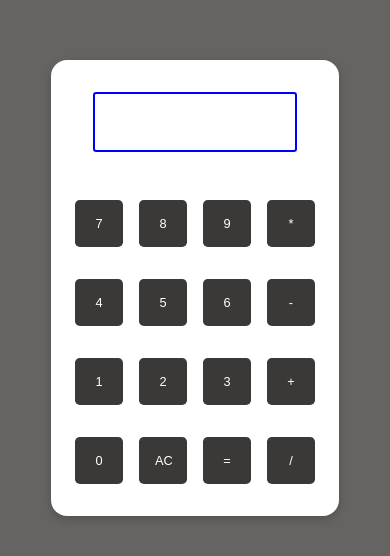
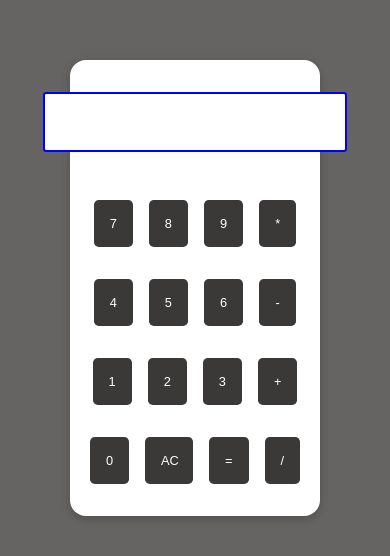
Before and after one commit to rutikgagare/calculator, a plain HTML site: page index.html in a window 390 px wide. Shown: the part 134-690 px from the top of the page. Drawn offline with Linux system fonts and the light colour scheme.

Commit message:
media query

```diff
--- a/style.css
+++ b/style.css
@@ -11,6 +11,7 @@ body{
 
 .container{
     height: 100vh;
+    width: 100vw;
     display: flex;
     justify-content: center;
     align-items: center;
@@ -18,6 +19,7 @@ body{
 }
 
 .calci{
+    width: 30%;
     background-color: white;
     border-radius: 1rem;
     display: flex;
@@ -35,7 +37,6 @@ body{
 }
 
 .calci input{
-    width: 80%;
     padding: 1rem;
     outline: none;
     border: 2px solid blue;
@@ -60,9 +61,15 @@ body{
     transform: scale(1.1);
 }
 
+@media only screen and (max-width: 800px) {
+    .calci{
+        width: 50%;
+    }
+}
+
 @media only screen and (max-width: 600px) {
-    .calci .row{
-        width: 16rem;
+    .calci{
+        width: 70%;
     }
     .calci .row .btn1{
         width: 3rem;
```
